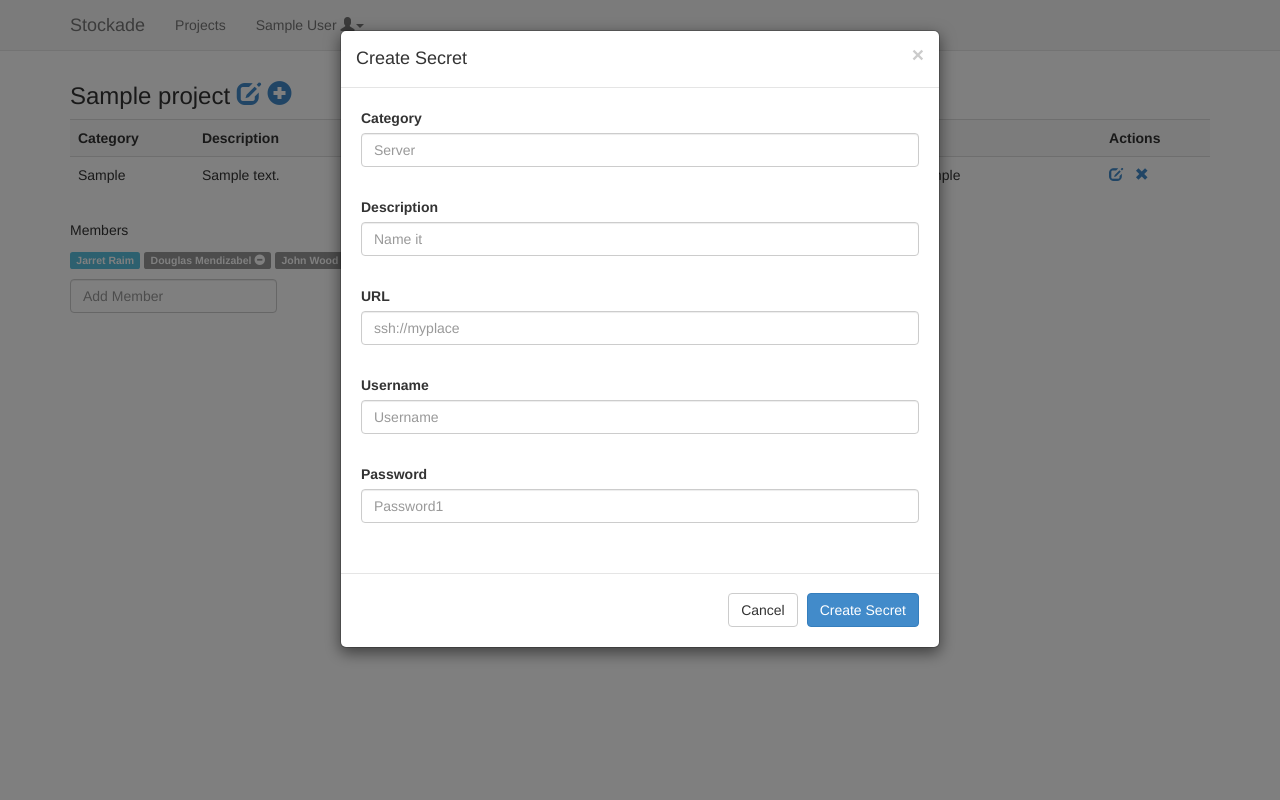
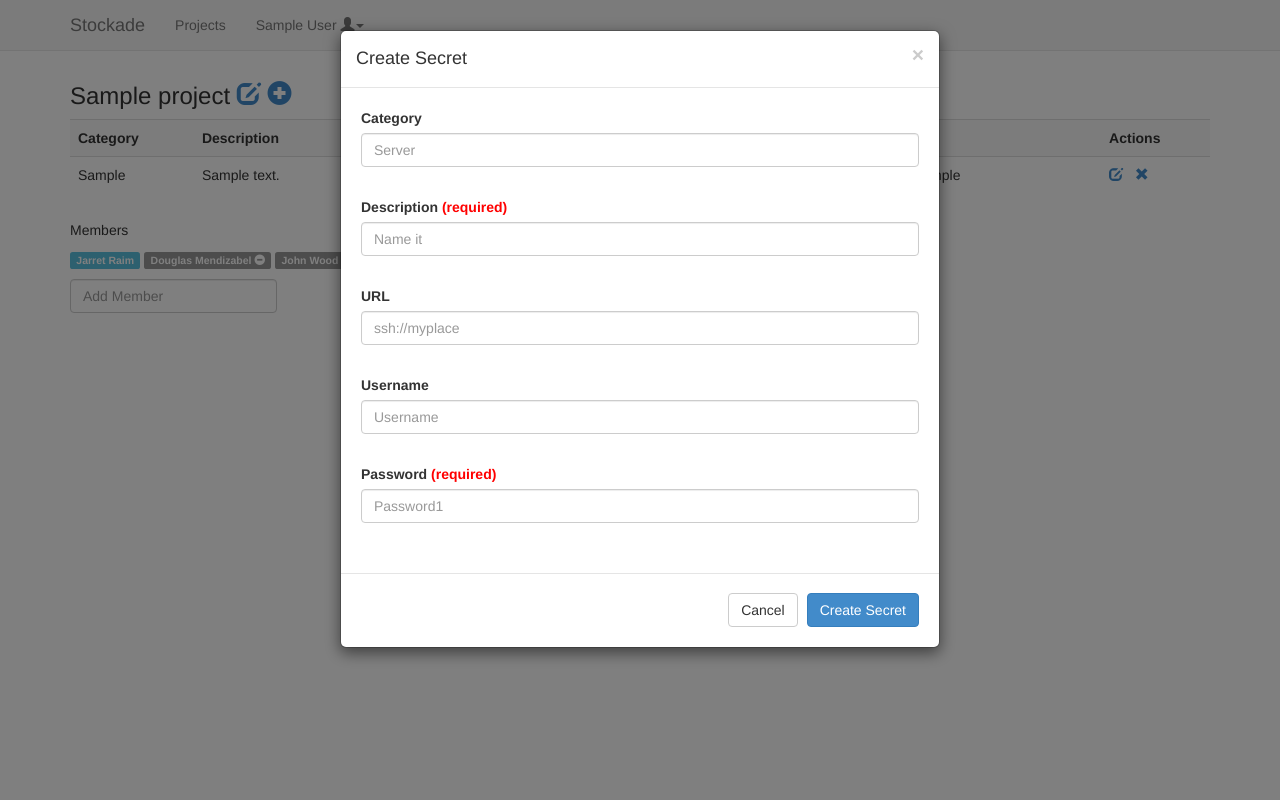
Before and after one commit to lijielife/stockade, a Django app: page /project/1/ in a window 1280 px wide, after a click that opens the changed part. Run offline with Django 3.2, Linux system fonts and the light colour scheme; a user stored in the database is signed in; tables that the repository leaves empty hold one stand-in row (values such as "Sample post"); parts of the project's set-up code (start-up, migrations or seed data) failed here and were passed over; some libraries are stand-ins or nearby versions.

Commit message:
Indicate the required fields for secret creation.

```diff
--- a/vault/templates/vault/project.html
+++ b/vault/templates/vault/project.html
@@ -60,7 +60,7 @@
             <input type="text" class="form-control" placeholder="Server" name="category" id="category">
           </div>
           <div class="form-group" style="padding-top:15px">
-            <label for="description">Description</label>
+              <label for="description">Description <font color="red">(required)</font></label>
             <input type="text" class="form-control" placeholder="Name it" name="description" id="description">
           </div>
           <div class="form-group" style="padding-top:15px">
@@ -72,7 +72,7 @@
             <input type="text" class="form-control" placeholder="Username" name="username" id="username">
           </div>
           <div class="form-group" style="padding-top:15px">
-            <label for="password">Password</label>
+              <label for="password">Password <font color="red">(required)</font></label>
             <input type="text" class="form-control" placeholder="Password1" name="password" id="password">
           </div>
         </div>
```
